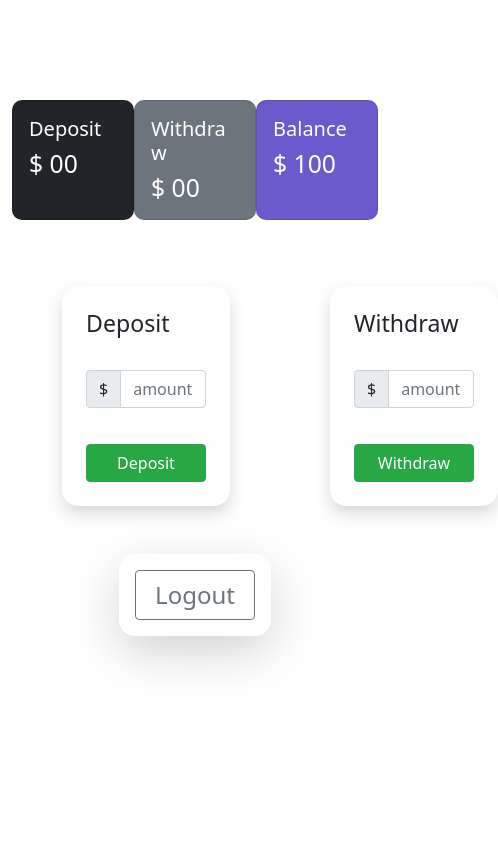
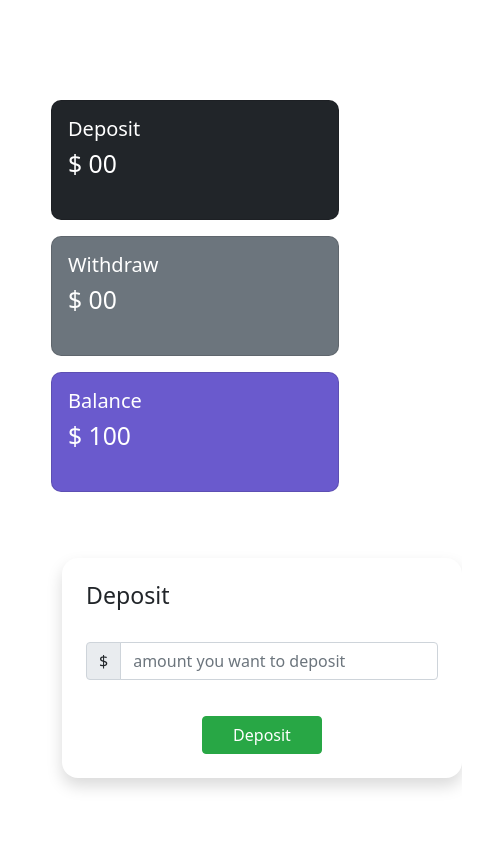
Before and after one commit to zahid15-1576/Pioneer-Pank-Project, a plain HTML site: page index.html in a window 390 px wide. Both pictures are taken after a click on the button "Login". Shown: the top 844 px of the page, 498 px wide, since content can reach past the window. Drawn offline with nearby package versions, Linux system fonts and the light colour scheme.

Commit message:
@Media (max-width) added

```diff
--- a/index.html
+++ b/index.html
@@ -12,6 +12,51 @@
 
 
     <style>
+        @media (max-width: 576px) {
+            .card-display {
+                position: relative;
+                display: flex;
+                justify-content: space-evenly;
+                margin-top: 100px;
+                flex-direction: column;
+                align-items: center;
+            }
+
+            .DW {
+                display: flex;
+                justify-content: space-around;
+                flex-direction: column;
+            }
+
+            .LogOut {
+                margin-bottom: 50px;
+
+            }
+        }
+
+        @media (max-width: 768px) {
+            .card-display {
+                position: relative;
+                display: flex;
+                justify-content: space-evenly;
+                margin-top: 100px;
+                flex-direction: column;
+                align-items: center;
+            }
+
+            .DW {
+                display: flex;
+                justify-content: space-around;
+                flex-direction: column;
+            }
+
+            .LogOut {
+                margin-bottom: 50px;
+
+            }
+        }
+
+
         .card-display {
             position: relative;
             display: flex;
```
